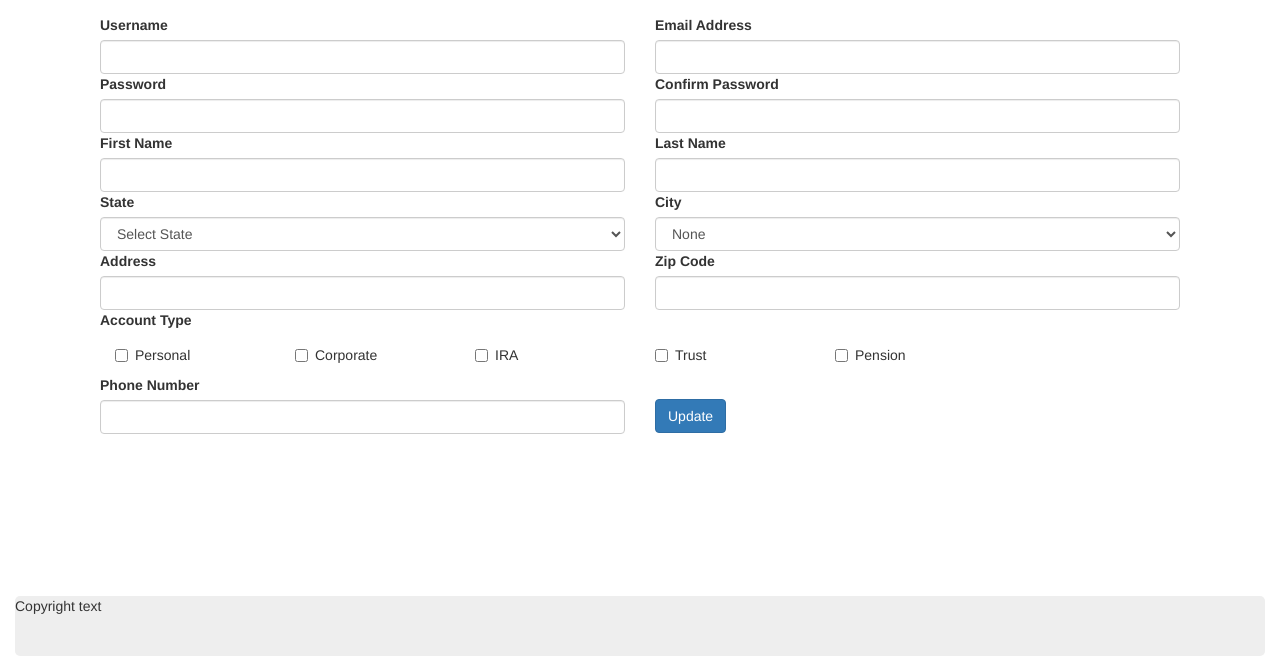
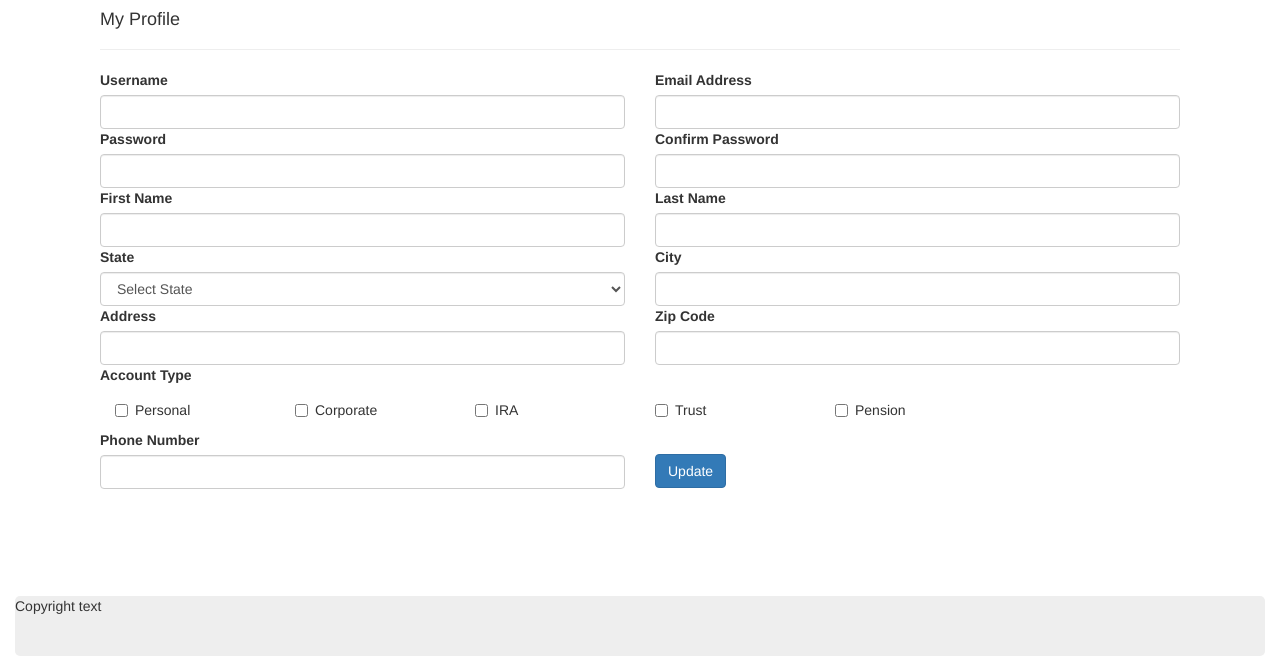
Before and after one commit to dokku-premcahand/homeloan, a CodeIgniter app: template application/views/user/myProfile.php in a window 1280 px wide. Shown: the part 144-800 px from the top of the page. Run offline with CodeIgniter, Linux system fonts and the light colour scheme; the template is opened without the code that fills it, so the values that code supplies are empty; some libraries are stand-ins or nearby versions.

Commit message:
Client suggested changed done.

```diff
--- a/application/views/admin/addLoan.php
+++ b/application/views/admin/addLoan.php
@@ -43,10 +43,7 @@
                             </div>
                             <div class="form-group">
                                 <label>City</label>
-                                <select class="form-control required" name="city" id="city">
-                                    <option value="">Select City</option>
-                                    <option value="Mumbai">Mumbai</option>
-                                </select>
+                                <input type="text"  class="form-control required" name="city" id="city" placeholder="City"/>
                             </div>
                             <div class="form-group">
                                 <label>LTV</label>
--- a/application/views/user/loanOpportunityDetails.php
+++ b/application/views/user/loanOpportunityDetails.php
@@ -20,6 +20,10 @@ and open the template in the editor.
             $this->load->view('header',$data);
         ?>
         <section>
+            <div class="col-lg-offset-9 col-lg-2">
+                <button type="button" class="btn btn-warning">Calculate ROI</button>
+                <a href="<?php echo base_url('user/loanOpportunity'); ?>"><button type="button" class="btn btn-warning">Back</button></a>
+            </div>
             <div class="col-lg-offset-1 col-lg-10">
                 <div class="page-header">
                     <h4>Loan Details</h4>
--- a/application/views/user/myProfile.php
+++ b/application/views/user/myProfile.php
@@ -20,13 +20,18 @@ and open the template in the editor.
             $this->load->view('header',$data);
         ?>
     <section>
-
-        <?php if ($this->session->flashdata('flashSuccess')): ?>
-        <div class="alert alert-success" role="alert" style="margin-top: 140px;text-align: center;"> <?php echo $this->session->flashdata('flashSuccess') ?></div>
-            <?php endif ?>
-            <br /><br />
         <div class="container">
             <div class="col-lg-12">
+                <?php if ($this->session->flashdata('flashSuccess')): ?>
+                    <div class="alert alert-success" role="alert" style="text-align: center;">
+                        <?php echo $this->session->flashdata('flashSuccess') ?>
+                    </div>
+                <?php endif ?>
+                <div class="col-lg-12">
+                    <div class="page-header">
+                        <h4>My Profile</h4>
+                    </div>
+                </div>
                 <form action="<?php echo base_url('user/updateUser'); ?>" name="user_registration" id="user_registration" method="post">
                     <div class="form-group">
                         <div class="col-lg-6">
@@ -70,12 +75,7 @@ and open the template in the editor.
                         </div>
                         <div class="col-lg-6">
                             <label for="exampleInputEmail1">City</label>
-                            <select name="city" id="city" class="required form-control">
-                                <option value="">None</option>
-                                <option value="Mumbai" <?php if($userdata->city == 'Mumbai'){ ?> selected <?php } ?>>Mumbai</option>
-                                <!--<option value="Bangalore">Bangalore</option>-->
-                                <!--<option value="Mangalore">Mangalore</option>-->
-                            </select>
+                            <input type="text" name="city" id="city" class="required form-control" value="<?php echo $userdata->city;?>"/>
                         </div>
                     </div>
                     <div class="form-group">
```
Also changed, not shown: application/views/user/loanOpportunity.php (+9 -1 lines), application/models/users.php (line endings or trailing spaces).
